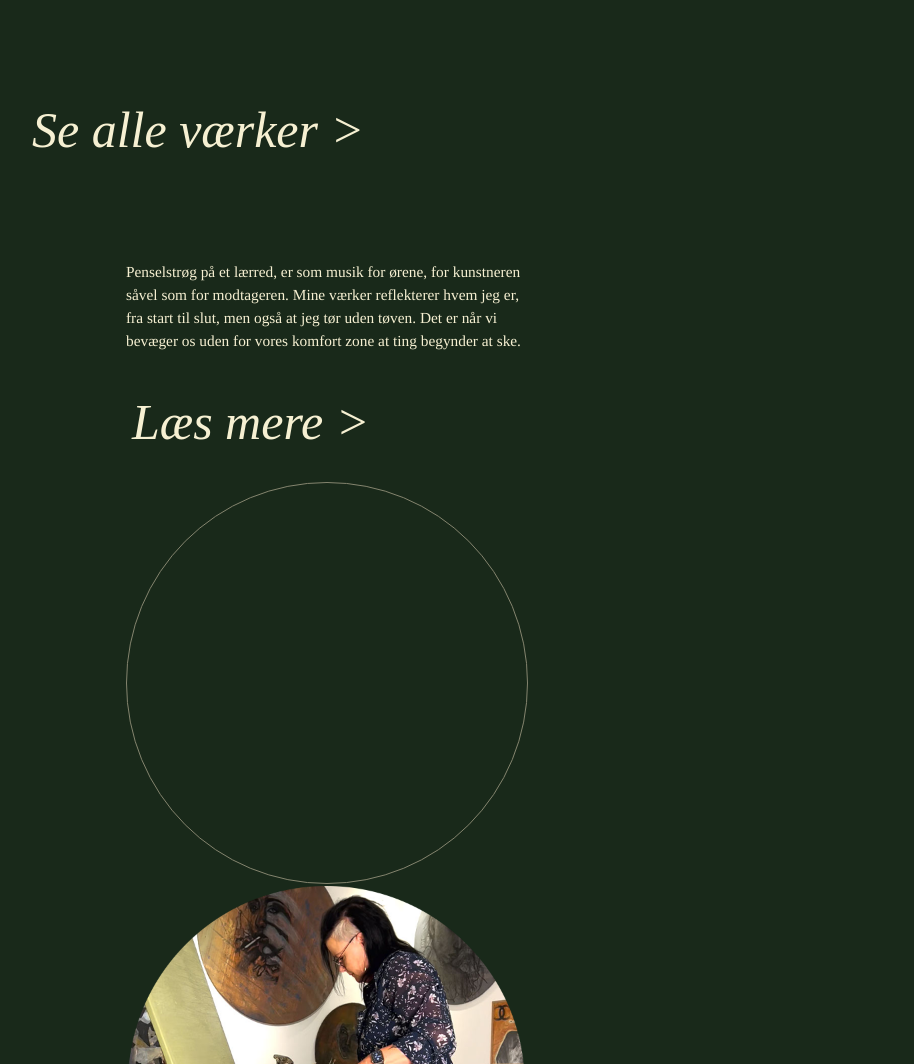
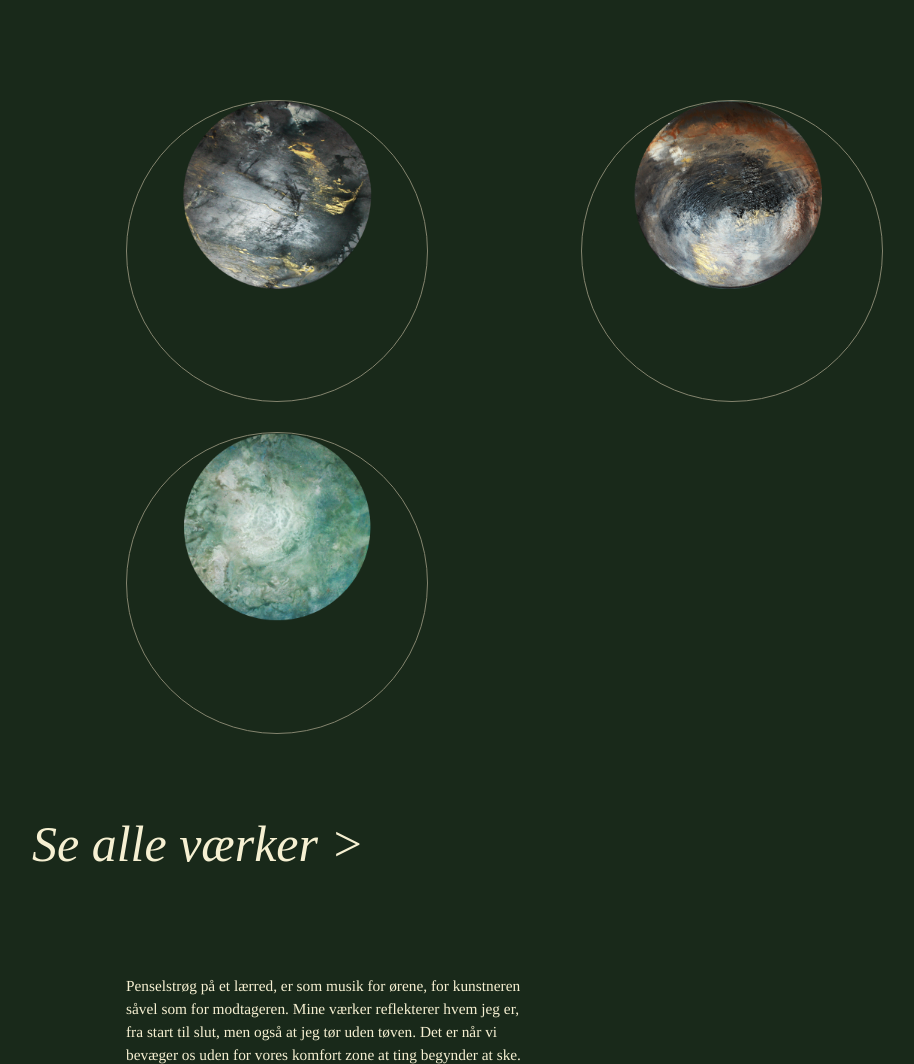
Before and after one commit to Nata3382/ZitaGallery, a plain HTML site: page index.html in a window 1280 px wide. Shown: the part 1284-2348 px from the top of the page, without its empty margins (74-988 px from the left). Drawn offline with nearby package versions, Linux system fonts and the light colour scheme; a script that the page names is missing; a web font is replaced by a local one.

Commit message:
gallery_images

```diff
--- a/index.css
+++ b/index.css
@@ -260,6 +260,30 @@ h1 {
   z-index: -1;
 }
 
+#gallery_images{
+  display: grid;
+  grid-template-columns: repeat(auto-fill, minmax(300px, 1fr));
+  gap: 30px;
+  margin-left: 100px;
+  margin-right: 100px;
+  margin-bottom: 80px;
+}
+
+#alle_vaerker{
+  text-align: center;
+}
+
+.image_container{
+  width: 300px;
+  height: 300px;
+  border: 1px solid #84846E;
+  border-radius: 50%;
+}
+
+.image_container img{
+ width: 300px;
+}
+
 #section_2 {
     margin-top: 100px;
     margin-bottom: 100px;
--- a/index.html
+++ b/index.html
@@ -50,9 +50,20 @@
   </div>
     </section>
     <section id="section_2">
-       <div id="slider_gallery"> <!-- INSERT THE SLIDER GALLERY HERE!!!!!!!!! -->
-       </div>
-       <a href="galleri.html"><button class="home_buttons">
+       <div id="gallery_images">
+         <div class="image_container">
+           <img src="still_photos/golden_touch.png">
+         </div>
+         <div class="image_container">
+           <img src="still_photos/dream_world.png">
+           </div>
+           <div class="image_container">
+           <img src="still_photos/rose.png">
+           </div>
+          </div>
+
+
+       <a href="galleri.html"><button class="home_buttons" id="alle_vaerker">
         Se alle værker >
        </button></a>
     </section>
```
Also changed, not shown: still_photos/dream_world.png (added), still_photos/golden_touch.png (added), still_photos/rose.png (added), still_photos/rust.png (added), still_photos/spotlight.png (added).
